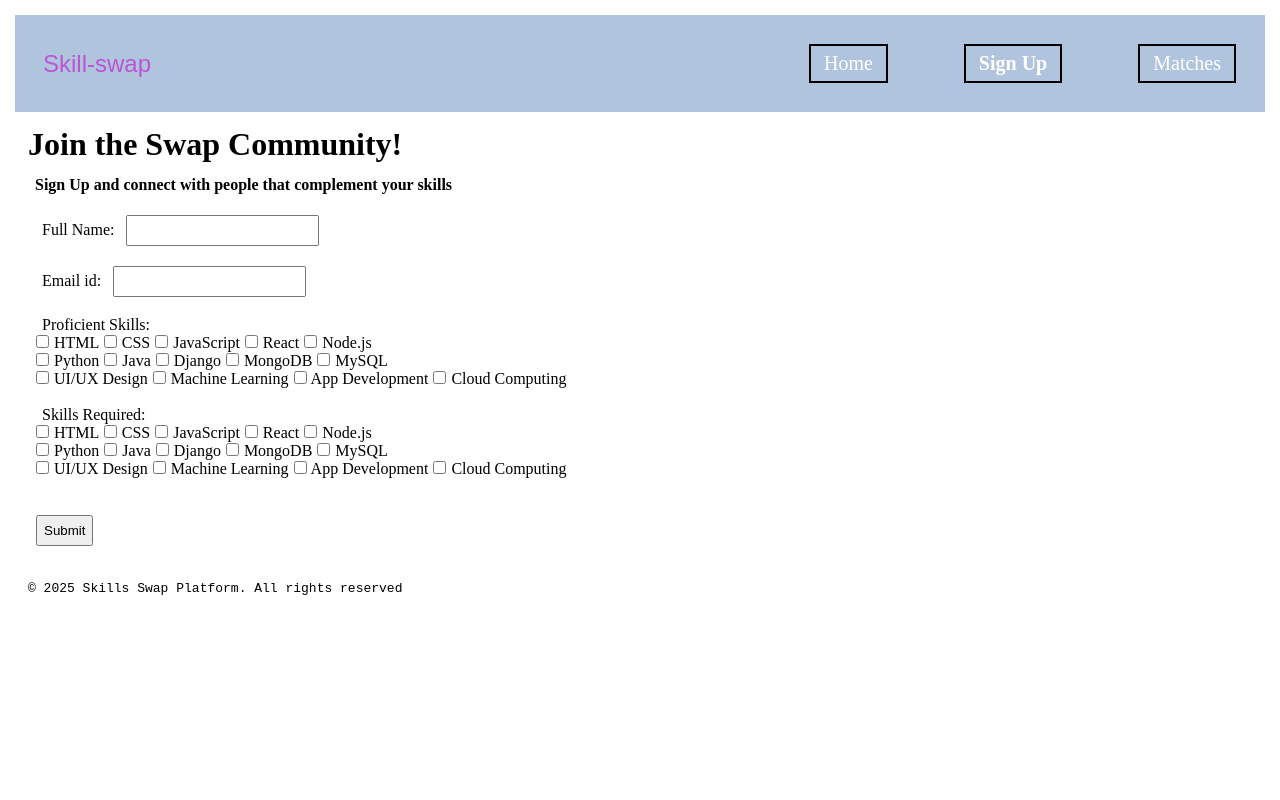
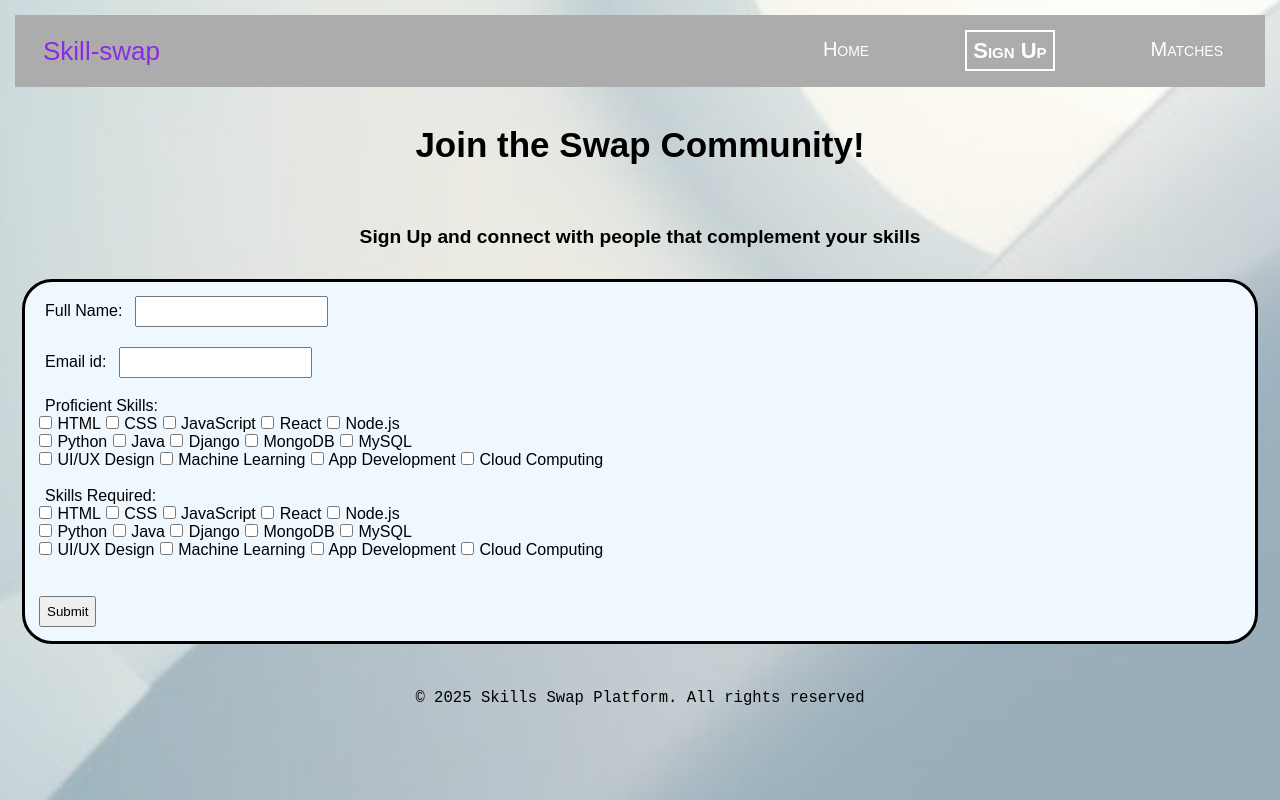
Before and after one commit to avachoi/skill-swap, a plain HTML site: page frontend/signup.html in a window 1280 px wide. Drawn offline with Linux system fonts and the light colour scheme.

Commit message:
Almost finished styling the signup page

```diff
--- a/frontend/css/signup.css
+++ b/frontend/css/signup.css
@@ -4,10 +4,29 @@
 }
 
 
+body{
+	font-family:Arial, Helvetica, sans-serif;
+	background-color:lightblue;
+	background-image:url('../images/signup_bgimg.jpg');
+	background-repeat:no-repeat;
+	background-attachment:fixed;
+	background-size:cover;
+	position:relative;
+}
+
+body::before {
+    content: "";
+    position: fixed;
+    top: 0;
+    left: 0;
+    width: 100%;
+    height: 100%;
+    background: rgba(254,254,254,0.6);
+    z-index: -1; }
 
 header{
-	background-color:lightsteelblue;
-	padding: 20px 0;
+	background-color:#ACACAC;
+	padding: 8px 0;
 }
 
 
@@ -29,28 +48,49 @@ ul{
 }
 
 #logo{
-	font-size: 24px;
+	font-size: 26px;
 	font-family: Fantasy;
-	color:mediumorchid;
+	color:blueviolet;
 }
 
 .nav-links{
 	color:white;
+	font-variant:small-caps;
 	text-decoration:none;
 	font-size:20px;
 }
 
 li{
-	border-style:solid;
-	border-width:2px;
-	border-color:black;
 	margin-left:75px;
 }
 
 .active{
+	border-style:solid;
+	border-width:2px;
+	border-color: white;
+	font-size:22px;
 	font-weight:bold;
 }
 
 a:hover{
 	text-decoration:underline;
 }
+
+h1{
+	text-align: center;
+        font-family: sans-serif;
+        padding: 30px;
+        font-size: 35px;
+}
+
+p{
+    text-align: center;
+    font-size: larger;
+    padding: 30px;
+}
+
+#form-container{
+    border-style: solid;
+    border-radius: 30px;
+    background-color: aliceblue;
+}
--- a/frontend/signup.html
+++ b/frontend/signup.html
@@ -10,7 +10,7 @@
     <body>
         <header>
             <nav>
-                <p id="logo"> Skill-swap </p>
+                <span id="logo"> Skill-swap </span>
                 <ul>
                     <li>
                         <a href="index.html" class="nav-links"> Home </a>
```
Also changed, not shown: frontend/images/signup_bgimg.jpg (added).
